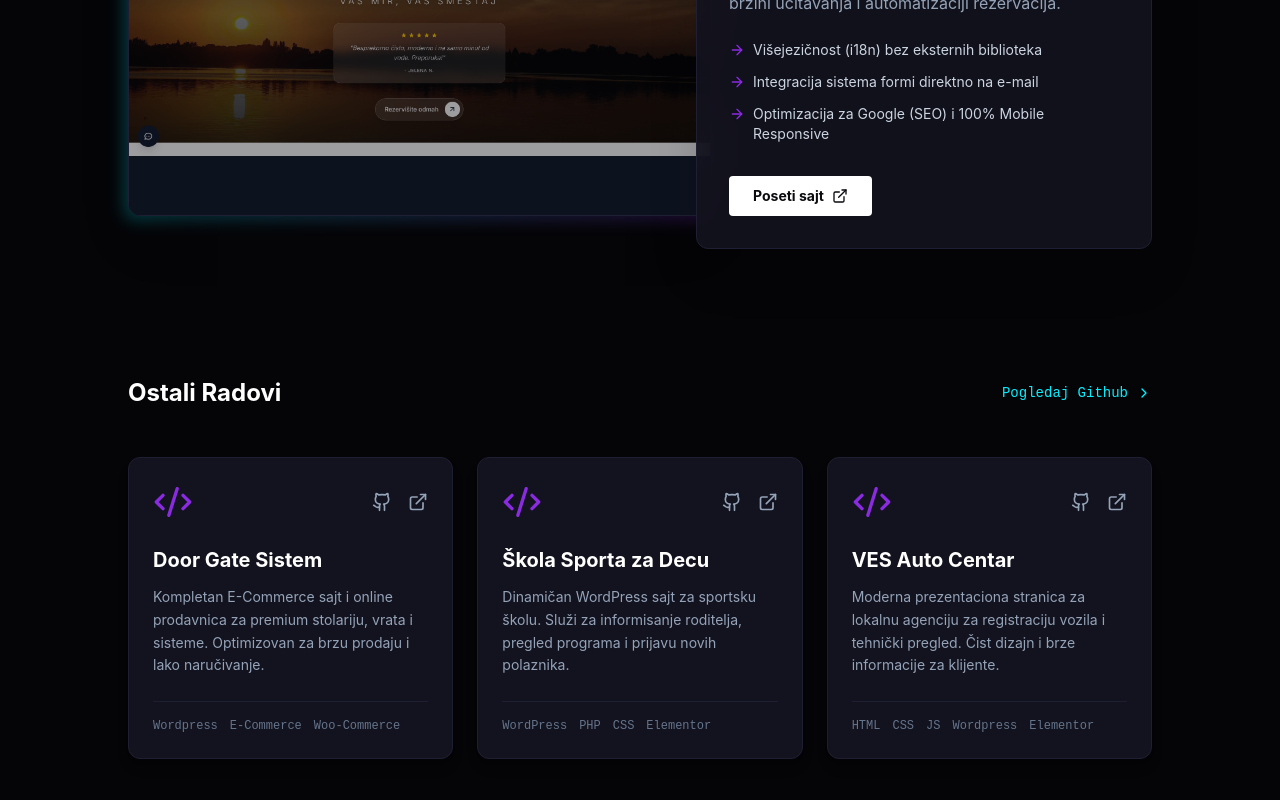
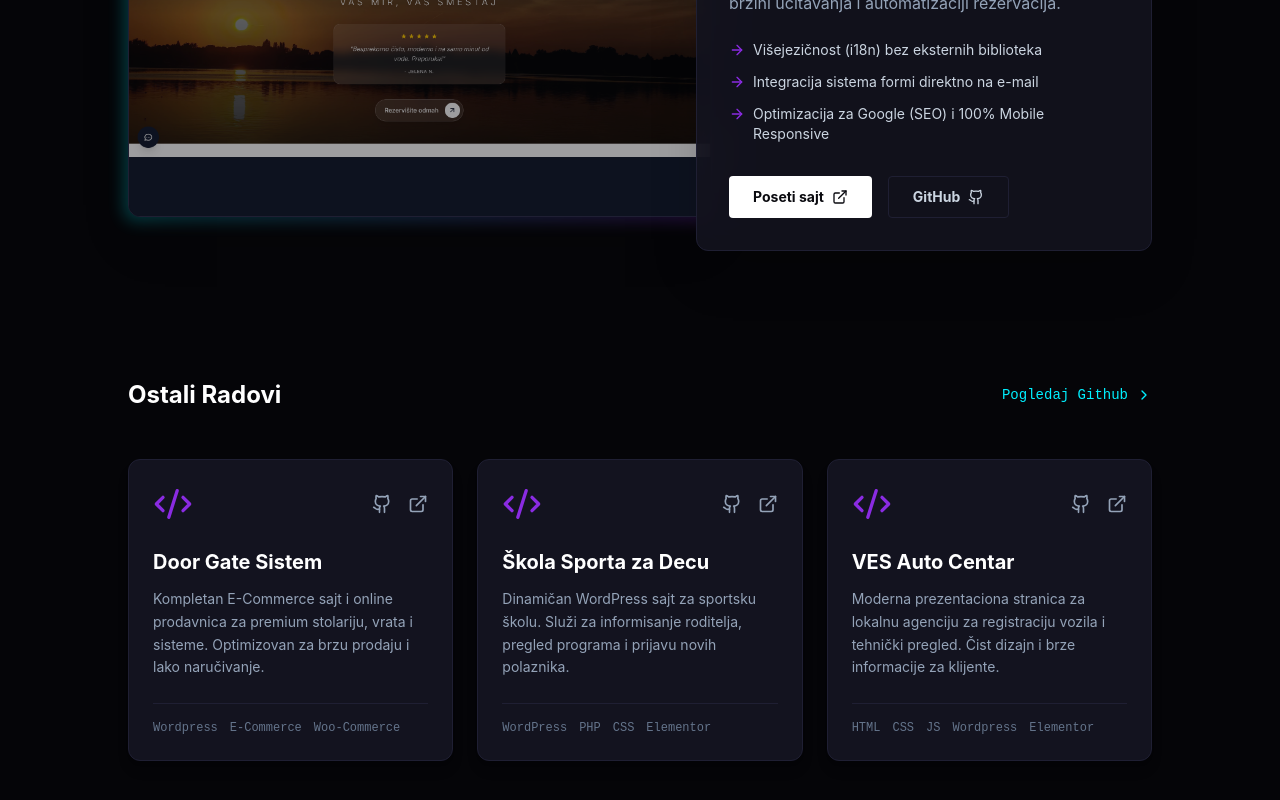
Before and after one commit to Cp6uH33/portfolio, a React (Vite) app: page / in a window 1280 px wide. Shown: the part 1284-2084 px from the top of the page. Built offline with nearby package versions, Linux system fonts and the light colour scheme.

Commit message:
Dodat github link za Lake Palic

```diff
--- a/src/App.jsx
+++ b/src/App.jsx
@@ -319,7 +319,13 @@ const Projects = ({ lang }) => {
                 <a href="https://lakepalicapartment.netlify.app" target="_blank" rel="noreferrer" className="flex items-center gap-2 px-6 py-2.5 bg-white text-dark-bg font-bold rounded hover:bg-slate-200 transition-colors text-sm">
                   {t.proj_btn_live} <ExternalLink className="w-4 h-4" />
                 </a>
+
+                {/*  - GITHUB DUGME */}
+                <a href="https://github.com/Cp6uH33/lake-palic-apartment" target="_blank" rel="noreferrer" className="flex items-center gap-2 px-6 py-2.5 border border-dark-border text-slate-300 font-bold rounded hover:bg-dark-card transition-colors text-sm">
+                  GitHub <Github className="w-4 h-4" />
+                </a>
               </div>
+
             </div>
           </div>
         </div>
```
